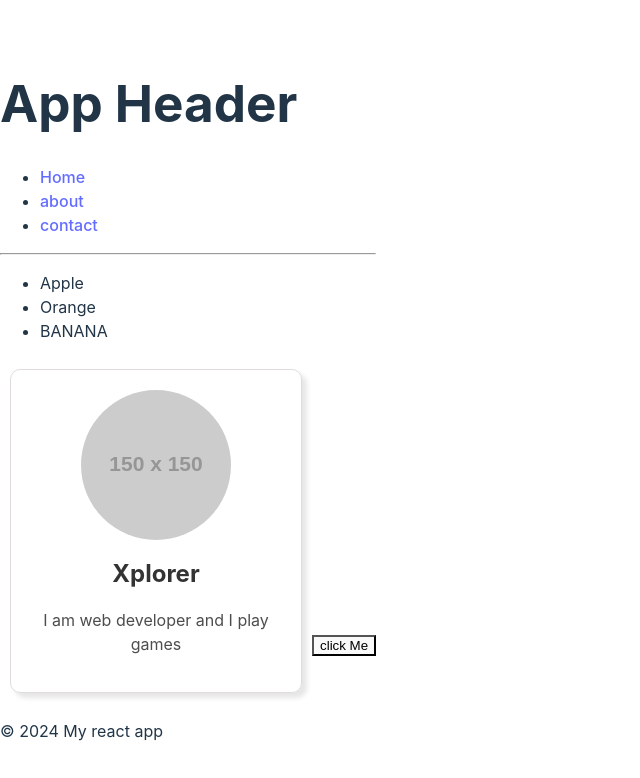
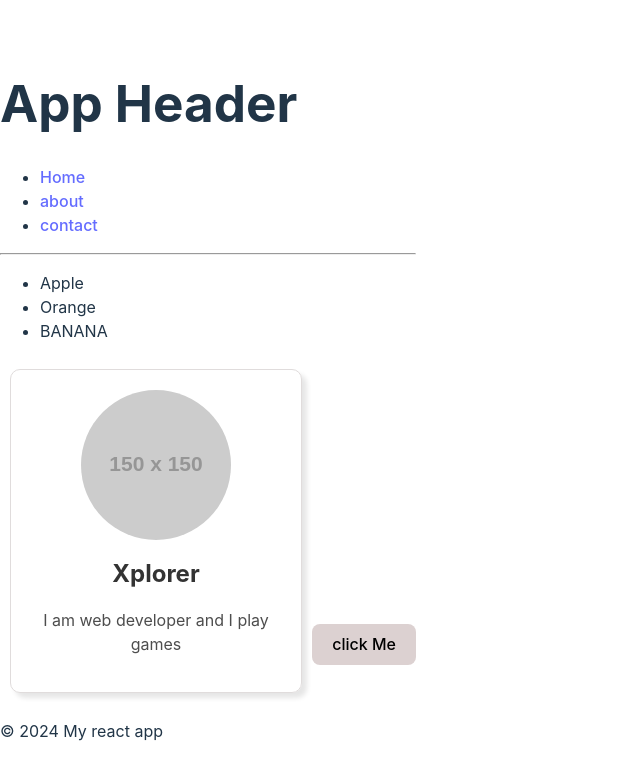
Before and after one commit to PratikBhosale01/REACT, a React (Vite) app in the folder my-react-project/: page / in a window 1280 px wide. Shown: the top 778 px of the page, without its empty margins (0-640 px from the left). Built offline with nearby package versions, Linux system fonts and the light colour scheme.

Commit message:
inline css

```diff
--- a/my-react-project/src/Button/button.jsx
+++ b/my-react-project/src/Button/button.jsx
@@ -1,8 +1,26 @@
-import styles from './button.module.css';
+// import styles from './button.module.css';
 
 function button(){
-    return( <button>click Me</button> )
+    const styles ={
+    borderRadius: "8px",
+    border: "1px solid transparent",
+    padding: "0.6em 1.2em",
+    fontSize: "1em",
+    fontWeight: "500",
+    fontFamily: "inherit",
+    backgroundColor: "#dcd1d1",
+    cursor: "pointer",
+    transition: "border-color 0.25s",
 
+    }
+
+    return(
+    //<button className={styles.button} >click Me</button>
+    <button style={styles} >click Me</button>  //inline css
+     )
+
+
+    // used curly brackets for dynamic value
 
  }
 
--- a/my-react-project/src/Button/button.module.css
+++ b/my-react-project/src/Button/button.module.css
@@ -5,14 +5,14 @@
     font-size: 1em;
     font-weight: 500;
     font-family: inherit;
-    background-color: #1a1a1a;
+    background-color: #dcd1d1;
     cursor: pointer;
     transition: border-color 0.25s;
   }
-  /* button:hover {
+  .button:hover {
     border-color: #646cff;
   }
-  button:focus,
-  button:focus-visible {
+ .button:focus,
+  .button:focus-visible {
     outline: 4px auto -webkit-focus-ring-color;
-  } */
+  }
```
